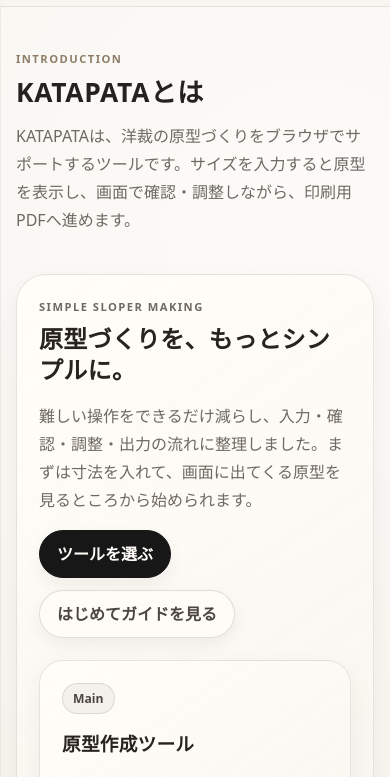
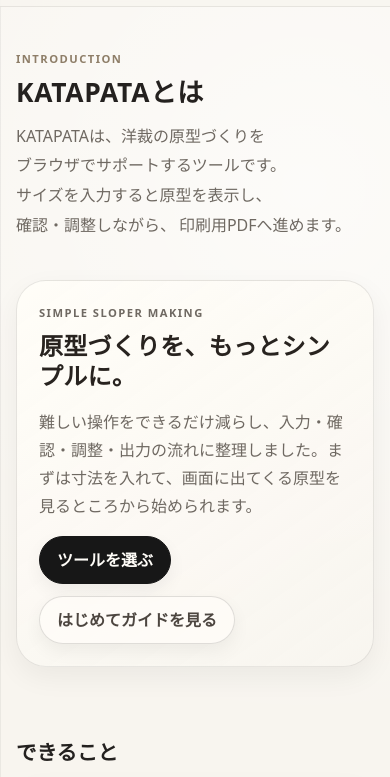
Before and after one commit to katapata89/katapata-site-test, a plain HTML site: page about.html in a window 390 px wide. Shown: the part 58-835 px from the top of the page. Drawn offline with Linux system fonts and the light colour scheme.

Commit message:
Add files via upload

```diff
--- a/about.html
+++ b/about.html
@@ -31,11 +31,11 @@
 <section class="page-hero container">
   <p class="eyebrow">Introduction</p>
   <h1 class="page-title">KATAPATAとは</h1>
-  <p class="page-lead">KATAPATAは、洋裁の原型づくりをブラウザでサポートするツールです。サイズを入力すると原型を表示し、画面で確認・調整しながら、印刷用PDFへ進めます。</p>
+  <p class="page-lead intro-lead"><span class="keep">KATAPATAは、洋裁の原型づくりを</span><span class="keep">ブラウザでサポートするツールです。</span><br class="lead-break"><span class="keep">サイズを入力すると原型を表示し、</span><span class="keep">確認・調整しながら、</span><span class="keep">印刷用PDFへ進めます。</span></p>
 </section>
 
 <section class="section container tight">
-  <div class="split-panel">
+  <div class="split-panel single-panel">
     <div>
       <p class="eyebrow">Simple Sloper Making</p>
       <h2>原型づくりを、もっとシンプルに。</h2>
@@ -44,11 +44,6 @@
         <a class="btn primary" href="tools/index.html">ツールを選ぶ</a>
         <a class="btn ghost" href="guide/index.html">はじめてガイドを見る</a>
       </div>
-    </div>
-    <div class="mini-note">
-      <span class="badge">Main</span>
-      <h3>原型作成ツール</h3>
-      <p>現在の中心機能は、文化式婦人原型をもとにした原型作成です。身頃・袖に加えて、ボトムス原型も扱っていく予定です。</p>
     </div>
   </div>
 </section>
--- a/assets/css/site.css
+++ b/assets/css/site.css
@@ -658,3 +658,36 @@ body {
   .page-hero { padding-top: 42px; }
   .card { padding: 18px; }
 }
+
+/* About page cleanup */
+.page-lead.intro-lead {
+  max-width: 980px;
+  line-height: 1.95;
+  word-break: keep-all;
+  overflow-wrap: normal;
+}
+.page-lead.intro-lead .keep {
+  display: inline-block;
+  white-space: nowrap;
+  margin-right: .18em;
+}
+.page-lead.intro-lead .lead-break {
+  display: block;
+}
+.split-panel.single-panel {
+  grid-template-columns: minmax(0, 1fr);
+}
+.split-panel.single-panel > div {
+  max-width: 820px;
+}
+@media (max-width: 720px) {
+  .page-lead.intro-lead {
+    line-height: 1.85;
+  }
+  .page-lead.intro-lead .lead-break {
+    display: none;
+  }
+  .page-lead.intro-lead .keep {
+    white-space: normal;
+  }
+}
```
Also changed, not shown: README_about_cleanup_update.txt (added).
